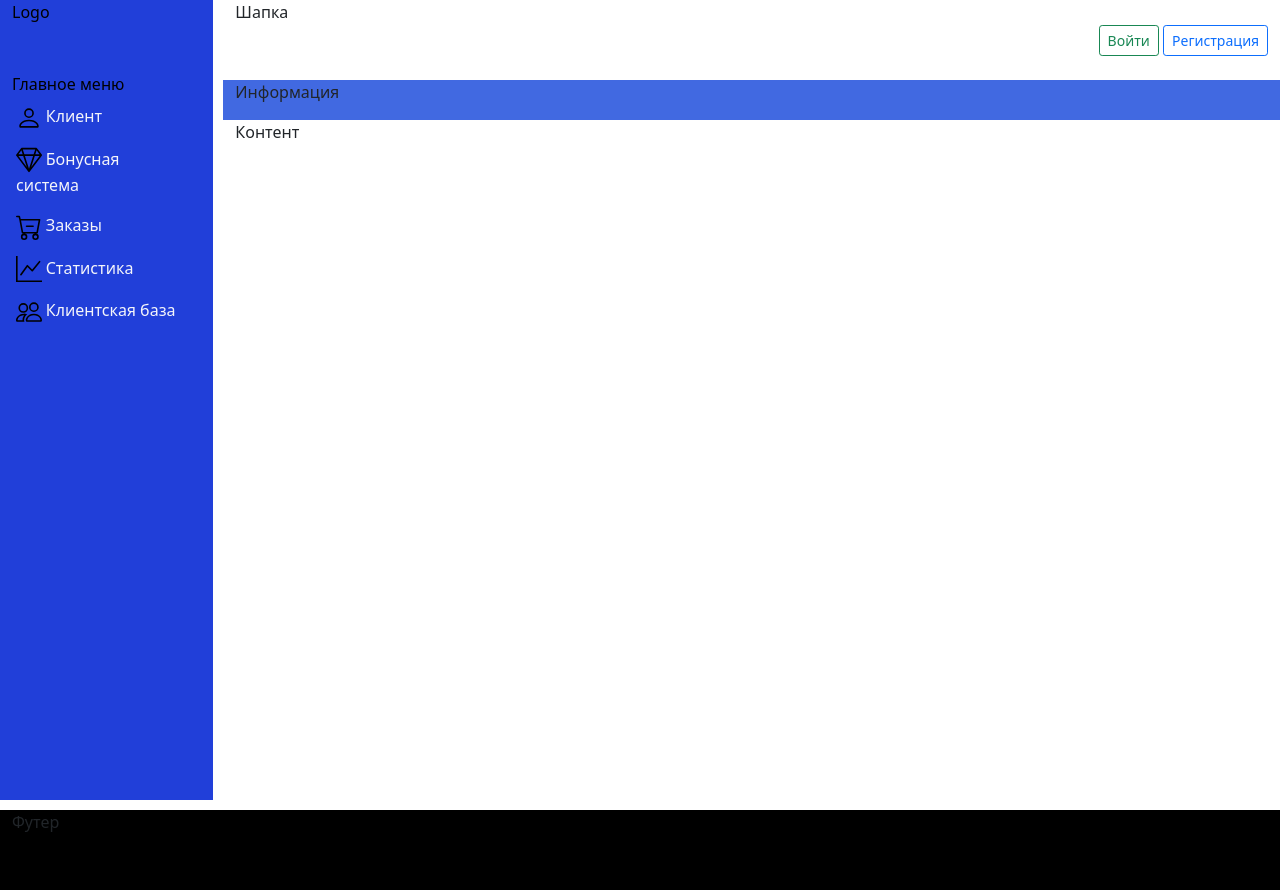
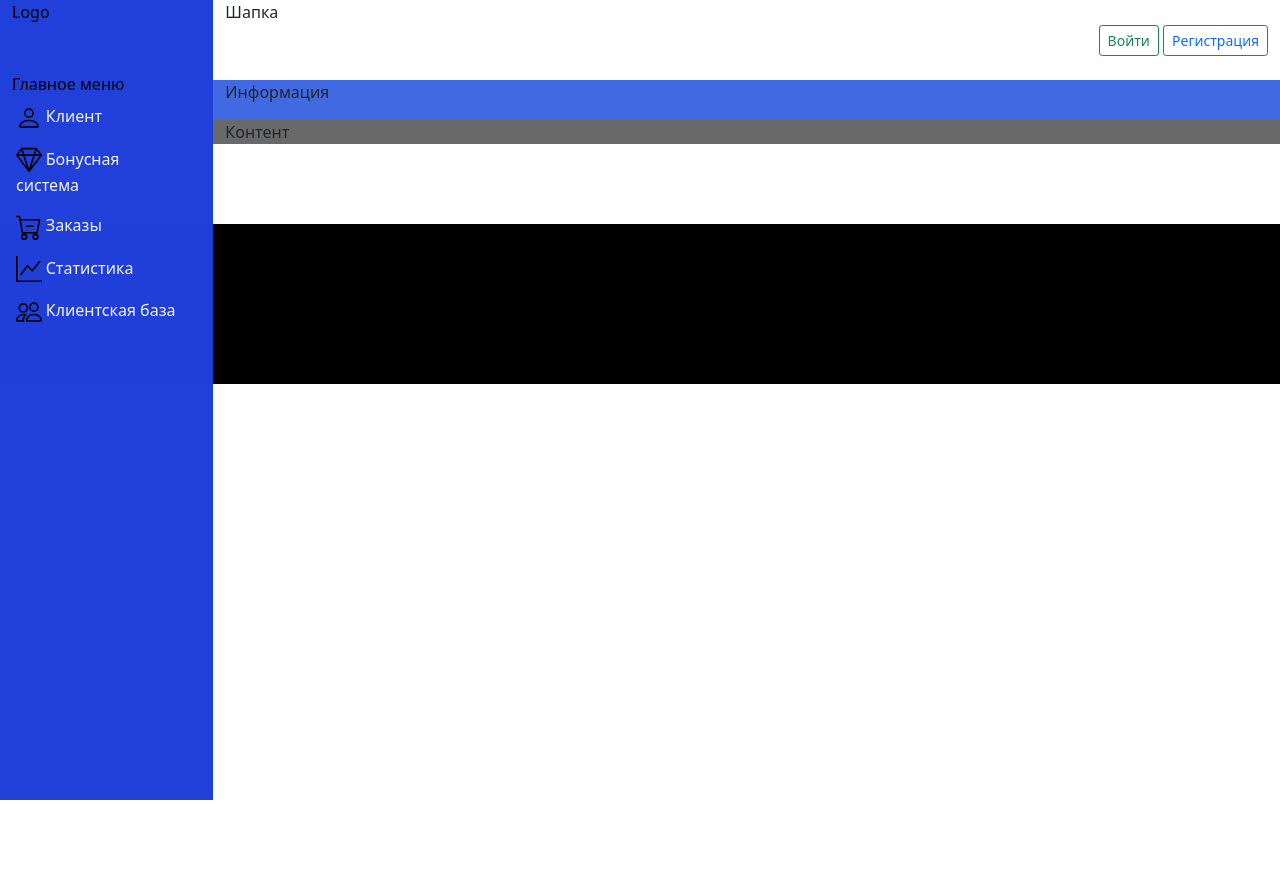
Before and after one commit to aza72/online_store, a Django app: page /test/ in a window 1280 px wide. After the commit the page ends 800 px from the top, so only its background shows below. Run offline with Django 4.2, Linux system fonts and the light colour scheme.

Commit message:
clients work 2

```diff
--- a/crm_client/static/crm_client/css/styles.css
+++ b/crm_client/static/crm_client/css/styles.css
@@ -8,28 +8,34 @@ ul.errorlist {display:none;}
 
 .navigation{
     background-color: #213fd9fe;
+    /*background-color: #e3f2fd;*/
     color: #fff;
-
+    color: black;
+    height: 100vh;
 }
 .header{
 background-color:white;
     height: 10vh;
 }
 .content{
-height: 100%;
+/*min-height: 100%;*/
 
 }
 .footer{
    background-color:black;
-    height: 10vh;
+    height: 20vh;
+
 }
 .cont{
-
+    /*height:100vh;*/
     margin-left: 10px;
+    padding-bottom: 5vh;
 }
 .row-content{
-    /*background-color:dimgray;*/
-    height: 85vh;
+    background-color:dimgray;
+    /*height: 85vh;*/
+    /*height: 100%;*/
+
 }
 .message{
     height: 5vh;
@@ -37,16 +43,16 @@ height: 100%;
 }
 
 .menu{
-    margin-bottom: 10px;
-    height: 100%;
+    /*margin-bottom: 10px;*/
+    /*height: 100vh;*/
+    padding-bottom: 5vh;
+
 }
 
 a.item-menu{
    color:  #f5f6fafe;
 }
-.navigation{
-    color: black;
-}
+
 a.item-menu:hover{
     color: black;
     background-color:royalblue;
@@ -58,7 +64,8 @@ a.item-menu img{
 .logo{
     margin-bottom: 6vh;
 }
-.table{
+.container-fluid{
     /*border: medium solid black;*/
     /*padding: 5px;*/
+    /*min-height:100vh;*/
 }
--- a/crm_client/templates/crm_client/base.html
+++ b/crm_client/templates/crm_client/base.html
@@ -16,7 +16,7 @@
        <div class="container-fluid">
           <div class="row menu">   <!--первая строка--!>
 
-            <div class="col-2 navigation ">
+            <div class="col-2 fixed-top navigation ">
                 <div class="logo">Logo</div>
                 {% block menu %}
                     Главное меню
@@ -24,10 +24,10 @@
                 {% endblock menu %}
             </div>
 
-            <div class="col cont " >
+            <div class="col-10 offset-2 cont " >
 
-                <div class="row  " >
-                          <div class="col header" >
+                <div class="row align-items-start " >
+                          <div class="col  header" >
                               Шапка
                           </div>
                           <div class="col-auto justify-content-end align-self-center head" >
@@ -60,9 +60,11 @@
 
                <div class="row ">   <!--4 строка--!>
                   <div class="col footer" >
+
                       {% block footer %}
                     Футер
                       {% endblock footer %}
+
                   </div>
               </div>
        </div>
@@ -73,3 +75,7 @@
     <script src="https://cdn.jsdelivr.net/npm/bootstrap@5.1.3/dist/js/bootstrap.bundle.min.js" integrity="sha384-ka7Sk0Gln4gmtz2MlQnikT1wXgYsOg+OMhuP+IlRH9sENBO0LRn5q+8nbTov4+1p" crossorigin="anonymous"></script>
   </body>
 </html>
+
+<script>
+
+</script>
--- a/crm_client/templates/crm_client/client_base.html
+++ b/crm_client/templates/crm_client/client_base.html
@@ -6,6 +6,8 @@
 {#    <div class="row-auto   table" >#}
 
 {#        <div class="table-responsive-md">#}
+                {% render_table table %}
+                {% render_table table %}
                 {% render_table table %}
 {#        </div>#}
 
```
